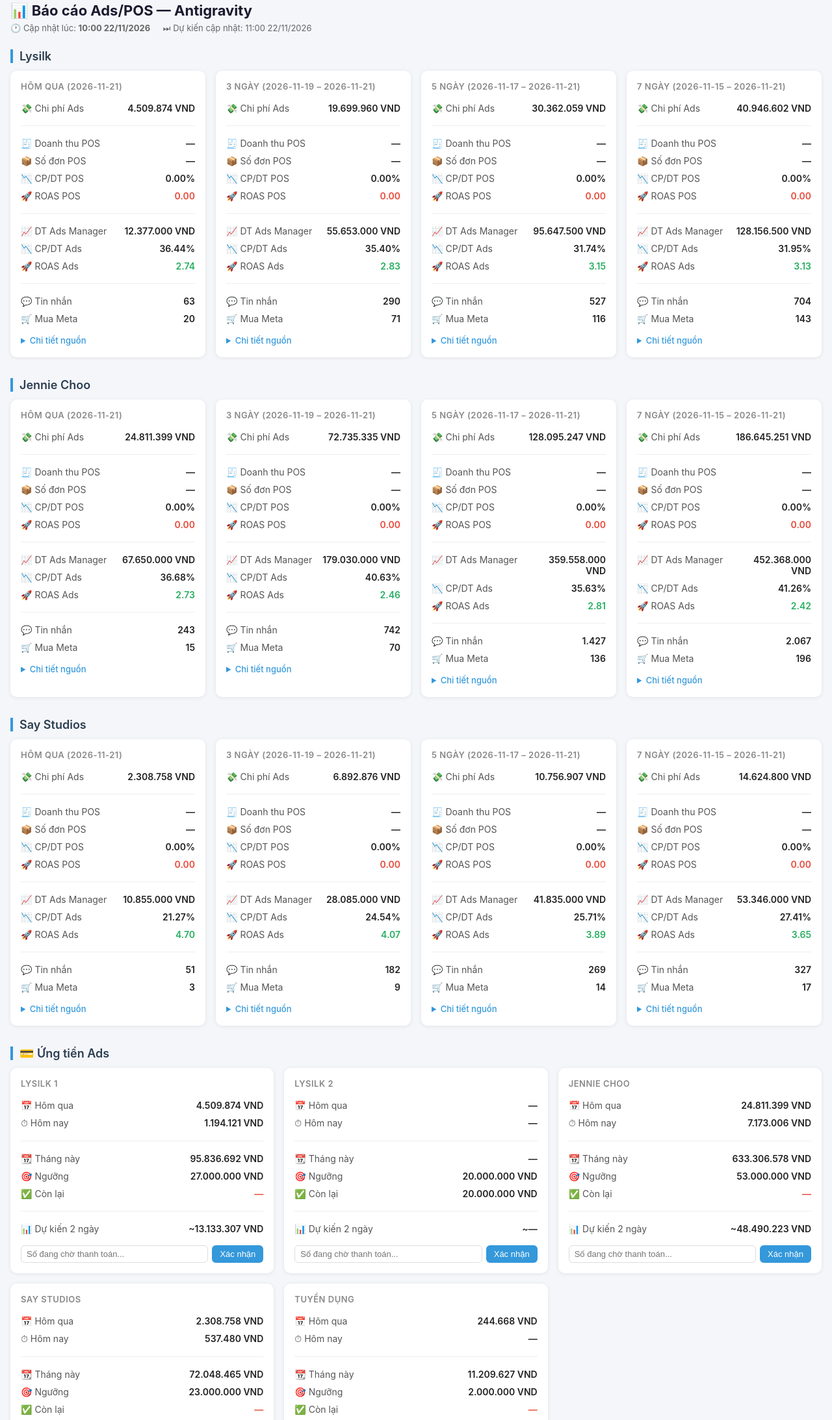
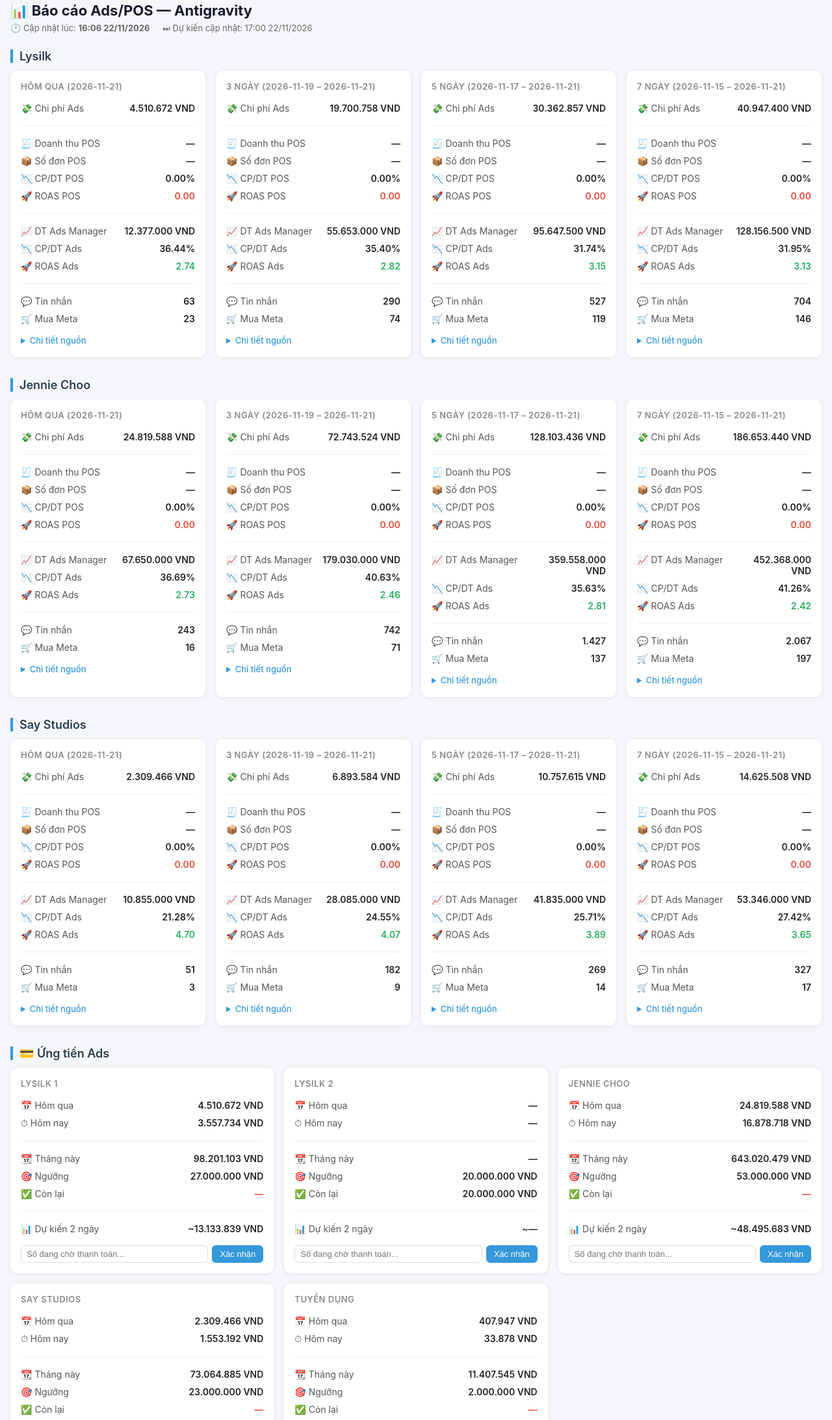
Before and after one commit to khanhle1996/bao-cao-ads-pos, a plain HTML site: page docs/index.html in a window 1280 px wide. Shown: the part 65-2251 px from the top of the page at 65% size. Drawn offline with Linux system fonts and the light colour scheme.

Commit message:
chore: update dashboard [skip ci]

```diff
--- a/docs/index.html
+++ b/docs/index.html
@@ -60,8 +60,8 @@
     <header>
       <h1>📊 Báo cáo Ads/POS — Antigravity</h1>
       <div class="meta">
-        <span>🕐 Cập nhật lúc: <strong>10:00 22/11/2026</strong></span>
-        <span>⏭ Dự kiến cập nhật: 11:00 22/11/2026</span>
+        <span>🕐 Cập nhật lúc: <strong>16:06 22/11/2026</strong></span>
+        <span>⏭ Dự kiến cập nhật: 17:00 22/11/2026</span>
       </div>
     </header>
 
@@ -71,7 +71,7 @@
 <div class="card">
   <div class="card-title">Hôm qua (2026-11-21)</div>
   <table>
-    <tr><td>💸 Chi phí Ads</td><td>4.509.874 VND</td></tr>
+    <tr><td>💸 Chi phí Ads</td><td>4.510.672 VND</td></tr>
     <tr><td colspan="2"><hr class="divider"></td></tr>
     <tr><td>🧾 Doanh thu POS</td><td>—</td></tr>
     <tr><td>📦 Số đơn POS</td><td>—</td></tr>
@@ -83,13 +83,13 @@
     <tr><td>🚀 ROAS Ads</td><td class="roas-good">2.74</td></tr>
     <tr><td colspan="2"><hr class="divider"></td></tr>
     <tr><td>💬 Tin nhắn</td><td>63</td></tr>
-    <tr><td>🛒 Mua Meta</td><td>20</td></tr></table>
-  <details><summary>Chi tiết nguồn</summary><div class="breakdown">Ads: 333437301521518: 4.509.874 VND; 3219708974940795: —<br>POS: 638801: — / 0 đơn</div></details>
+    <tr><td>🛒 Mua Meta</td><td>23</td></tr></table>
+  <details><summary>Chi tiết nguồn</summary><div class="breakdown">Ads: 333437301521518: 4.510.672 VND; 3219708974940795: —<br>POS: 638801: — / 0 đơn</div></details>
 </div>
 <div class="card">
   <div class="card-title">3 ngày (2026-11-19 – 2026-11-21)</div>
   <table>
-    <tr><td>💸 Chi phí Ads</td><td>19.699.960 VND</td></tr>
+    <tr><td>💸 Chi phí Ads</td><td>19.700.758 VND</td></tr>
     <tr><td colspan="2"><hr class="divider"></td></tr>
     <tr><td>🧾 Doanh thu POS</td><td>—</td></tr>
     <tr><td>📦 Số đơn POS</td><td>—</td></tr>
@@ -98,16 +98,16 @@
     <tr><td colspan="2"><hr class="divider"></td></tr>
     <tr><td>📈 DT Ads Manager</td><td>55.653.000 VND</td></tr>
     <tr><td>📉 CP/DT Ads</td><td>35.40%</td></tr>
-    <tr><td>🚀 ROAS Ads</td><td class="roas-good">2.83</td></tr>
+    <tr><td>🚀 ROAS Ads</td><td class="roas-good">2.82</td></tr>
     <tr><td colspan="2"><hr class="divider"></td></tr>
     <tr><td>💬 Tin nhắn</td><td>290</td></tr>
-    <tr><td>🛒 Mua Meta</td><td>71</td></tr></table>
-  <details><summary>Chi tiết nguồn</summary><div class="breakdown">Ads: 333437301521518: 19.699.960 VND; 3219708974940795: —<br>POS: 638801: — / 0 đơn</div></details>
+    <tr><td>🛒 Mua Meta</td><td>74</td></tr></table>
+  <details><summary>Chi tiết nguồn</summary><div class="breakdown">Ads: 333437301521518: 19.700.758 VND; 3219708974940795: —<br>POS: 638801: — / 0 đơn</div></details>
 </div>
 <div class="card">
   <div class="card-title">5 ngày (2026-11-17 – 2026-11-21)</div>
   <table>
-    <tr><td>💸 Chi phí Ads</td><td>30.362.059 VND</td></tr>
+    <tr><td>💸 Chi phí Ads</td><td>30.362.857 VND</td></tr>
     <tr><td colspan="2"><hr class="divider"></td></tr>
     <tr><td>🧾 Doanh thu POS</td><td>—</td></tr>
     <tr><td>📦 Số đơn POS</td><td>—</td></tr>
@@ -119,13 +119,13 @@
     <tr><td>🚀 ROAS Ads</td><td class="roas-good">3.15</td></tr>
     <tr><td colspan="2"><hr class="divider"></td></tr>
     <tr><td>💬 Tin nhắn</td><td>527</td></tr>
-    <tr><td>🛒 Mua Meta</td><td>116</td></tr></table>
-  <details><summary>Chi tiết nguồn</summary><div class="breakdown">Ads: 333437301521518: 30.362.059 VND; 3219708974940795: —<br>POS: 638801: — / 0 đơn</div></details>
+    <tr><td>🛒 Mua Meta</td><td>119</td></tr></table>
+  <details><summary>Chi tiết nguồn</summary><div class="breakdown">Ads: 333437301521518: 30.362.857 VND; 3219708974940795: —<br>POS: 638801: — / 0 đơn</div></details>
 </div>
 <div class="card">
   <div class="card-title">7 ngày (2026-11-15 – 2026-11-21)</div>
   <table>
-    <tr><td>💸 Chi phí Ads</td><td>40.946.602 VND</td></tr>
+    <tr><td>💸 Chi phí Ads</td><td>40.947.400 VND</td></tr>
     <tr><td colspan="2"><hr class="divider"></td></tr>
     <tr><td>🧾 Doanh thu POS</td><td>—</td></tr>
     <tr><td>📦 Số đơn POS</td><td>—</td></tr>
@@ -137,8 +137,8 @@
     <tr><td>🚀 ROAS Ads</td><td class="roas-good">3.13</td></tr>
     <tr><td colspan="2"><hr class="divider"></td></tr>
     <tr><td>💬 Tin nhắn</td><td>704</td></tr>
-    <tr><td>🛒 Mua Meta</td><td>143</td></tr></table>
-  <details><summary>Chi tiết nguồn</summary><div class="breakdown">Ads: 333437301521518: 40.946.602 VND; 3219708974940795: —<br>POS: 638801: — / 0 đơn</div></details>
+    <tr><td>🛒 Mua Meta</td><td>146</td></tr></table>
+  <details><summary>Chi tiết nguồn</summary><div class="breakdown">Ads: 333437301521518: 40.947.400 VND; 3219708974940795: —<br>POS: 638801: — / 0 đơn</div></details>
 </div></div>
 </section>
 <section class="brand">
@@ -147,7 +147,7 @@
 <div class="card">
   <div class="card-title">Hôm qua (2026-11-21)</div>
   <table>
-    <tr><td>💸 Chi phí Ads</td><td>24.811.399 VND</td></tr>
+    <tr><td>💸 Chi phí Ads</td><td>24.819.588 VND</td></tr>
     <tr><td colspan="2"><hr class="divider"></td></tr>
     <tr><td>🧾 Doanh thu POS</td><td>—</td></tr>
     <tr><td>📦 Số đơn POS</td><td>—</td></tr>
@@ -155,17 +155,17 @@
     <tr><td>🚀 ROAS POS</td><td class="roas-bad">0.00</td></tr>
     <tr><td colspan="2"><hr class="divider"></td></tr>
     <tr><td>📈 DT Ads Manager</td><td>67.650.000 VND</td></tr>
-    <tr><td>📉 CP/DT Ads</td><td>36.68%</td></tr>
+    <tr><td>📉 CP/DT Ads</td><td>36.69%</td></tr>
     <tr><td>🚀 ROAS Ads</td><td class="roas-good">2.73</td></tr>
     <tr><td colspan="2"><hr class="divider"></td></tr>
     <tr><td>💬 Tin nhắn</td><td>243</td></tr>
-    <tr><td>🛒 Mua Meta</td><td>15</td></tr></table>
-  <details><summary>Chi tiết nguồn</summary><div class="breakdown">Ads: 692061999078661: 24.811.399 VND<br>POS: 20094936: — / 0 đơn</div></details>
+    <tr><td>🛒 Mua Meta</td><td>16</td></tr></table>
+  <details><summary>Chi tiết nguồn</summary><div class="breakdown">Ads: 692061999078661: 24.819.588 VND<br>POS: 20094936: — / 0 đơn</div></details>
 </div>
 <div class="card">
   <div class="card-title">3 ngày (2026-11-19 – 2026-11-21)</div>
   <table>
-    <tr><td>💸 Chi phí Ads</td><td>72.735.335 VND</td></tr>
+    <tr><td>💸 Chi phí Ads</td><td>72.743.524 VND</td></tr>
     <tr><td colspan="2"><hr class="divider"></td></tr>
     <tr><td>🧾 Doanh thu POS</td><td>—</td></tr>
     <tr><td>📦 Số đơn POS</td><td>—</td></tr>
@@ -177,13 +177,13 @@
     <tr><td>🚀 ROAS Ads</td><td class="roas-good">2.46</td></tr>
     <tr><td colspan="2"><hr class="divider"></td></tr>
     <tr><td>💬 Tin nhắn</td><td>742</td></tr>
-    <tr><td>🛒 Mua Meta</td><td>70</td></tr></table>
-  <details><summary>Chi tiết nguồn</summary><div class="breakdown">Ads: 692061999078661: 72.735.335 VND<br>POS: 20094936: — / 0 đơn</div></details>
+    <tr><td>🛒 Mua Meta</td><td>71</td></tr></table>
+  <details><summary>Chi tiết nguồn</summary><div class="breakdown">Ads: 692061999078661: 72.743.524 VND<br>POS: 20094936: — / 0 đơn</div></details>
 </div>
 <div class="card">
   <div class="card-title">5 ngày (2026-11-17 – 2026-11-21)</div>
   <table>
-    <tr><td>💸 Chi phí Ads</td><td>128.095.247 VND</td></tr>
+    <tr><td>💸 Chi phí Ads</td><td>128.103.436 VND</td></tr>
     <tr><td colspan="2"><hr class="divider"></td></tr>
     <tr><td>🧾 Doanh thu POS</td><td>—</td></tr>
     <tr><td>📦 Số đơn POS</td><td>—</td></tr>
@@ -195,13 +195,13 @@
     <tr><td>🚀 ROAS Ads</td><td class="roas-good">2.81</td></tr>
     <tr><td colspan="2"><hr class="divider"></td></tr>
     <tr><td>💬 Tin nhắn</td><td>1.427</td></tr>
-    <tr><td>🛒 Mua Meta</td><td>136</td></tr></table>
-  <details><summary>Chi tiết nguồn</summary><div class="breakdown">Ads: 692061999078661: 128.095.247 VND<br>POS: 20094936: — / 0 đơn</div></details>
+    <tr><td>🛒 Mua Meta</td><td>137</td></tr></table>
+  <details><summary>Chi tiết nguồn</summary><div class="breakdown">Ads: 692061999078661: 128.103.436 VND<br>POS: 20094936: — / 0 đơn</div></details>
 </div>
 <div class="card">
   <div class="card-title">7 ngày (2026-11-15 – 2026-11-21)</div>
   <table>
-    <tr><td>💸 Chi phí Ads</td><td>186.645.251 VND</td></tr>
+    <tr><td>💸 Chi phí Ads</td><td>186.653.440 VND</td></tr>
     <tr><td colspan="2"><hr class="divider"></td></tr>
     <tr><td>🧾 Doanh thu POS</td><td>—</td></tr>
     <tr><td>📦 Số đơn POS</td><td>—</td></tr>
@@ -213,8 +213,8 @@
     <tr><td>🚀 ROAS Ads</td><td class="roas-good">2.42</td></tr>
     <tr><td colspan="2"><hr class="divider"></td></tr>
     <tr><td>💬 Tin nhắn</td><td>2.067</td></tr>
-    <tr><td>🛒 Mua Meta</td><td>196</td></tr></table>
-  <details><summary>Chi tiết nguồn</summary><div class="breakdown">Ads: 692061999078661: 186.645.251 VND<br>POS: 20094936: — / 0 đơn</div></details>
+    <tr><td>🛒 Mua Meta</td><td>197</td></tr></table>
+  <details><summary>Chi tiết nguồn</summary><div class="breakdown">Ads: 692061999078661: 186.653.440 VND<br>POS: 20094936: — / 0 đơn</div></details>
 </div></div>
 </section>
 <section class="brand">
@@ -223,7 +223,7 @@
 <div class="card">
   <div class="card-title">Hôm qua (2026-11-21)</div>
   <table>
-    <tr><td>💸 Chi phí Ads</td><td>2.308.758 VND</td></tr>
+    <tr><td>💸 Chi phí Ads</td><td>2.309.466 VND</td></tr>
     <tr><td colspan="2"><hr class="divider"></td></tr>
     <tr><td>🧾 Doanh thu POS</td><td>—</td></tr>
     <tr><td>📦 Số đơn POS</td><td>—</td></tr>
@@ -231,17 +231,17 @@
     <tr><td>🚀 ROAS POS</td><td class="roas-bad">0.00</td></tr>
     <tr><td colspan="2"><hr class="divider"></td></tr>
     <tr><td>📈 DT Ads Manager</td><td>10.855.000 VND</td></tr>
-    <tr><td>📉 CP/DT Ads</td><td>21.27%</td></tr>
+    <tr><td>📉 CP/DT Ads</td><td>21.28%</td></tr>
     <tr><td>🚀 ROAS Ads</td><td class="roas-good">4.70</td></tr>
     <tr><td colspan="2"><hr class="divider"></td></tr>
     <tr><td>💬 Tin nhắn</td><td>51</td></tr>
     <tr><td>🛒 Mua Meta</td><td>3</td></tr></table>
-  <details><summary>Chi tiết nguồn</summary><div class="breakdown">Ads: 1738022036969927: 2.308.758 VND<br>POS: 2619361: — / 0 đơn</div></details>
+  <details><summary>Chi tiết nguồn</summary><div class="breakdown">Ads: 1738022036969927: 2.309.466 VND<br>POS: 2619361: — / 0 đơn</div></details>
 </div>
 <div class="card">
   <div class="card-title">3 ngày (2026-11-19 – 2026-11-21)</div>
   <table>
-    <tr><td>💸 Chi phí Ads</td><td>6.892.876 VND</td></tr>
+    <tr><td>💸 Chi phí Ads</td><td>6.893.584 VND</td></tr>
     <tr><td colspan="2"><hr class="divider"></td></tr>
     <tr><td>🧾 Doanh thu POS</td><td>—</td></tr>
     <tr><td>📦 Số đơn POS</td><td>—</td></tr>
@@ -249,17 +249,17 @@
     <tr><td>🚀 ROAS POS</td><td class="roas-bad">0.00</td></tr>
     <tr><td colspan="2"><hr class="divider"></td></tr>
     <tr><td>📈 DT Ads Manager</td><td>28.085.000 VND</td></tr>
-    <tr><td>📉 CP/DT Ads</td><td>24.54%</td></tr>
+    <tr><td>📉 CP/DT Ads</td><td>24.55%</td></tr>
     <tr><td>🚀 ROAS Ads</td><td class="roas-good">4.07</td></tr>
     <tr><td colspan="2"><hr class="divider"></td></tr>
     <tr><td>💬 Tin nhắn</td><td>182</td></tr>
     <tr><td>🛒 Mua Meta</td><td>9</td></tr></table>
-  <details><summary>Chi tiết nguồn</summary><div class="breakdown">Ads: 1738022036969927: 6.892.876 VND<br>POS: 2619361: — / 0 đơn</div></details>
+  <details><summary>Chi tiết nguồn</summary><div class="breakdown">Ads: 1738022036969927: 6.893.584 VND<br>POS: 2619361: — / 0 đơn</div></details>
 </div>
 <div class="card">
   <div class="card-title">5 ngày (2026-11-17 – 2026-11-21)</div>
   <table>
-    <tr><td>💸 Chi phí Ads</td><td>10.756.907 VND</td></tr>
+    <tr><td>💸 Chi phí Ads</td><td>10.757.615 VND</td></tr>
     <tr><td colspan="2"><hr class="divider"></td></tr>
     <tr><td>🧾 Doanh thu POS</td><td>—</td></tr>
     <tr><td>📦 Số đơn POS</td><td>—</td></tr>
@@ -272,12 +272,12 @@
     <tr><td colspan="2"><hr class="divider"></td></tr>
     <tr><td>💬 Tin nhắn</td><td>269</td></tr>
     <tr><td>🛒 Mua Meta</td><td>14</td></tr></table>
-  <details><summary>Chi tiết nguồn</summary><div class="breakdown">Ads: 1738022036969927: 10.756.907 VND<br>POS: 2619361: — / 0 đơn</div></details>
+  <details><summary>Chi tiết nguồn</summary><div class="breakdown">Ads: 1738022036969927: 10.757.615 VND<br>POS: 2619361: — / 0 đơn</div></details>
 </div>
 <div class="card">
   <div class="card-title">7 ngày (2026-11-15 – 2026-11-21)</div>
   <table>
-    <tr><td>💸 Chi phí Ads</td><td>14.624.800 VND</td></tr>
+    <tr><td>💸 Chi phí Ads</td><td>14.625.508 VND</td></tr>
     <tr><td colspan="2"><hr class="divider"></td></tr>
     <tr><td>🧾 Doanh thu POS</td><td>—</td></tr>
     <tr><td>📦 Số đơn POS</td><td>—</td></tr>
@@ -285,29 +285,29 @@
     <tr><td>🚀 ROAS POS</td><td class="roas-bad">0.00</td></tr>
     <tr><td colspan="2"><hr class="divider"></td></tr>
     <tr><td>📈 DT Ads Manager</td><td>53.346.000 VND</td></tr>
-    <tr><td>📉 CP/DT Ads</td><td>27.41%</td></tr>
+    <tr><td>📉 CP/DT Ads</td><td>27.42%</td></tr>
     <tr><td>🚀 ROAS Ads</td><td class="roas-good">3.65</td></tr>
     <tr><td colspan="2"><hr class="divider"></td></tr>
     <tr><td>💬 Tin nhắn</td><td>327</td></tr>
     <tr><td>🛒 Mua Meta</td><td>17</td></tr></table>
-  <details><summary>Chi tiết nguồn</summary><div class="breakdown">Ads: 1738022036969927: 14.624.800 VND<br>POS: 2619361: — / 0 đơn</div></details>
+  <details><summary>Chi tiết nguồn</summary><div class="breakdown">Ads: 1738022036969927: 14.625.508 VND<br>POS: 2619361: — / 0 đơn</div></details>
 </div></div>
 </section>
 
 <section class="brand">
   <h2>💳 Ứng tiền Ads</h2>
   <div class="cards cards-5">
-<div class="card billing-card" data-account-id="333437301521518" data-threshold="27000000" data-forecast="13133306">
+<div class="card billing-card" data-account-id="333437301521518" data-threshold="27000000" data-forecast="13133838">
   <div class="card-title">Lysilk 1</div>
   <table>
-    <tr><td>📅 Hôm qua</td><td>4.509.874 VND</td></tr>
-    <tr><td>⏱ Hôm nay</td><td>1.194.121 VND</td></tr>
+    <tr><td>📅 Hôm qua</td><td>4.510.672 VND</td></tr>
+    <tr><td>⏱ Hôm nay</td><td>3.557.734 VND</td></tr>
     <tr><td colspan="2"><hr class="divider"></td></tr>
-    <tr><td>📆 Tháng này</td><td>95.836.692 VND</td></tr>
+    <tr><td>📆 Tháng này</td><td>98.201.103 VND</td></tr>
     <tr><td>🎯 Ngưỡng</td><td>27.000.000 VND</td></tr>
     <tr><td>✅ Còn lại</td><td class="remaining-val threshold-warn">—</td></tr>
     <tr><td colspan="2"><hr class="divider"></td></tr>
-    <tr><td>📊 Dự kiến 2 ngày</td><td>~13.133.307 VND</td></tr></table>
+    <tr><td>📊 Dự kiến 2 ngày</td><td>~13.133.839 VND</td></tr></table>
 
   <div class="billing-input">
     <input type="text" class="pending-input" placeholder="Số đang chờ thanh toán...">
@@ -331,51 +331,51 @@
     <button class="done-btn">Xác nhận</button>
   </div>
 </div>
-<div class="card billing-card" data-account-id="692061999078661" data-threshold="53000000" data-forecast="48490223">
+<div class="card billing-card" data-account-id="692061999078661" data-threshold="53000000" data-forecast="48495682">
   <div class="card-title">Jennie Choo</div>
   <table>
-    <tr><td>📅 Hôm qua</td><td>24.811.399 VND</td></tr>
-    <tr><td>⏱ Hôm nay</td><td>7.173.006 VND</td></tr>
+    <tr><td>📅 Hôm qua</td><td>24.819.588 VND</td></tr>
+    <tr><td>⏱ Hôm nay</td><td>16.878.718 VND</td></tr>
     <tr><td colspan="2"><hr class="divider"></td></tr>
-    <tr><td>📆 Tháng này</td><td>633.306.578 VND</td></tr>
+    <tr><td>📆 Tháng này</td><td>643.020.479 VND</td></tr>
     <tr><td>🎯 Ngưỡng</td><td>53.000.000 VND</td></tr>
     <tr><td>✅ Còn lại</td><td class="remaining-val threshold-warn">—</td></tr>
     <tr><td colspan="2"><hr class="divider"></td></tr>
-    <tr><td>📊 Dự kiến 2 ngày</td><td>~48.490.223 VND</td></tr></table>
+    <tr><td>📊 Dự kiến 2 ngày</td><td>~48.495.683 VND</td></tr></table>
 
   <div class="billing-input">
     <input type="text" class="pending-input" placeholder="Số đang chờ thanh toán...">
     <button class="done-btn">Xác nhận</button>
   </div>
 </div>
-<div class="card billing-card" data-account-id="1738022036969927" data-threshold="23000000" data-forecast="4595250">
+<div class="card billing-card" data-account-id="1738022036969927" data-threshold="23000000" data-forecast="4595722">
   <div class="card-title">Say Studios</div>
   <table>
-    <tr><td>📅 Hôm qua</td><td>2.308.758 VND</td></tr>
-    <tr><td>⏱ Hôm nay</td><td>537.480 VND</td></tr>
+    <tr><td>📅 Hôm qua</td><td>2.309.466 VND</td></tr>
+    <tr><td>⏱ Hôm nay</td><td>1.553.192 VND</td></tr>
     <tr><td colspan="2"><hr class="divider"></td></tr>
-    <tr><td>📆 Tháng này</td><td>72.048.465 VND</td></tr>
+    <tr><td>📆 Tháng này</td><td>73.064.885 VND</td></tr>
     <tr><td>🎯 Ngưỡng</td><td>23.000.000 VND</td></tr>
     <tr><td>✅ Còn lại</td><td class="remaining-val threshold-warn">—</td></tr>
     <tr><td colspan="2"><hr class="divider"></td></tr>
-    <tr><td>📊 Dự kiến 2 ngày</td><td>~4.595.251 VND</td></tr></table>
+    <tr><td>📊 Dự kiến 2 ngày</td><td>~4.595.723 VND</td></tr></table>
 
   <div class="billing-input">
     <input type="text" class="pending-input" placeholder="Số đang chờ thanh toán...">
     <button class="done-btn">Xác nhận</button>
   </div>
 </div>
-<div class="card billing-card" data-account-id="404341798635756" data-threshold="2000000" data-forecast="564648">
+<div class="card billing-card" data-account-id="404341798635756" data-threshold="2000000" data-forecast="674008">
   <div class="card-title">Tuyển dụng</div>
   <table>
-    <tr><td>📅 Hôm qua</td><td>244.668 VND</td></tr>
-    <tr><td>⏱ Hôm nay</td><td>—</td></tr>
+    <tr><td>📅 Hôm qua</td><td>407.947 VND</td></tr>
+    <tr><td>⏱ Hôm nay</td><td>33.878 VND</td></tr>
     <tr><td colspan="2"><hr class="divider"></td></tr>
-    <tr><td>📆 Tháng này</td><td>11.209.627 VND</td></tr>
+    <tr><td>📆 Tháng này</td><td>11.407.545 VND</td></tr>
     <tr><td>🎯 Ngưỡng</td><td>2.000.000 VND</td></tr>
     <tr><td>✅ Còn lại</td><td class="remaining-val threshold-warn">—</td></tr>
     <tr><td colspan="2"><hr class="divider"></td></tr>
-    <tr><td>📊 Dự kiến 2 ngày</td><td>~564.649 VND</td></tr></table>
+    <tr><td>📊 Dự kiến 2 ngày</td><td>~674.009 VND</td></tr></table>
 
   <div class="billing-input">
     <input type="text" class="pending-input" placeholder="Số đang chờ thanh toán...">
```
Also changed, not shown: docs/san-pham.html (+18 -10 lines).
